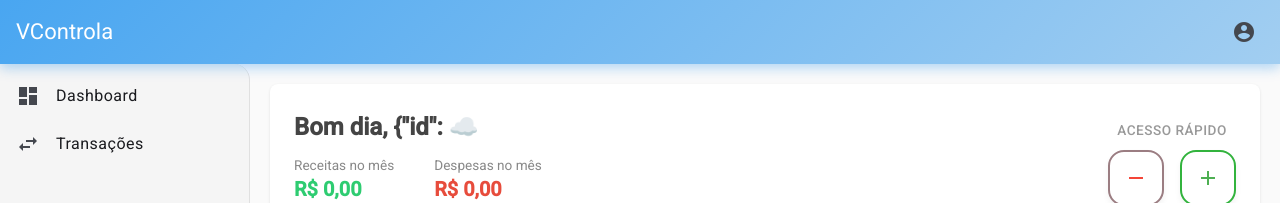
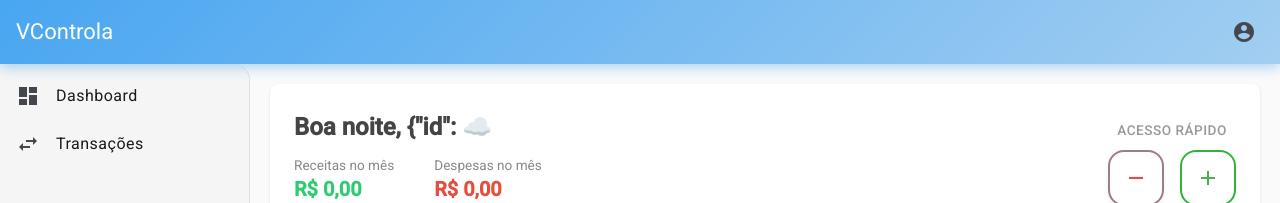
Before and after one commit to VictorWes/VControla-Front, an Angular app: page /sistema/dashboard in a window 1280 px wide. Shown: the top 203 px of the page. Built offline with nearby package versions, Linux system fonts and the light colour scheme; sample sign-in values are in the browser's storage.

Commit message:
feat:Adiciona horario dinamico, para dar bom dia, boa tarde e boa noite

```diff
--- a/src/app/features/dashboard/pages/dashboard-home/dashboard-home.component.html
+++ b/src/app/features/dashboard/pages/dashboard-home/dashboard-home.component.html
@@ -1,7 +1,7 @@
 <div class="dashboard-container">
   <section class="summary-header">
     <div class="welcome">
-      <h2>Bom dia, {{ nomeUsuario }} ☁️</h2>
+      <h2>{{ saudacao }}, {{ nomeUsuario }} ☁️</h2>
       <div class="stats">
         <div class="stat-item">
           <span>Receitas no mês</span>
--- a/src/app/features/dashboard/pages/dashboard-home/dashboard-home.component.ts
+++ b/src/app/features/dashboard/pages/dashboard-home/dashboard-home.component.ts
@@ -9,9 +9,23 @@ import { OnInit } from '@angular/core';
 })
 export class DashboardHomeComponent implements OnInit {
   nomeUsuario: string = '';
+  saudacao: string = '';
 
   ngOnInit(): void {
     const nomeCompleto = localStorage.getItem('user_nome') || 'Usuário';
     this.nomeUsuario = nomeCompleto.split(' ')[0];
+    this.definirSaudacao();
+  }
+
+  definirSaudacao() {
+    const hora = new Date().getHours();
+
+    if (hora >= 0 && hora < 12) {
+      this.saudacao = 'Bom dia';
+    } else if (hora >= 12 && hora < 18) {
+      this.saudacao = 'Boa tarde';
+    } else {
+      this.saudacao = 'Boa noite';
+    }
   }
 }
```
